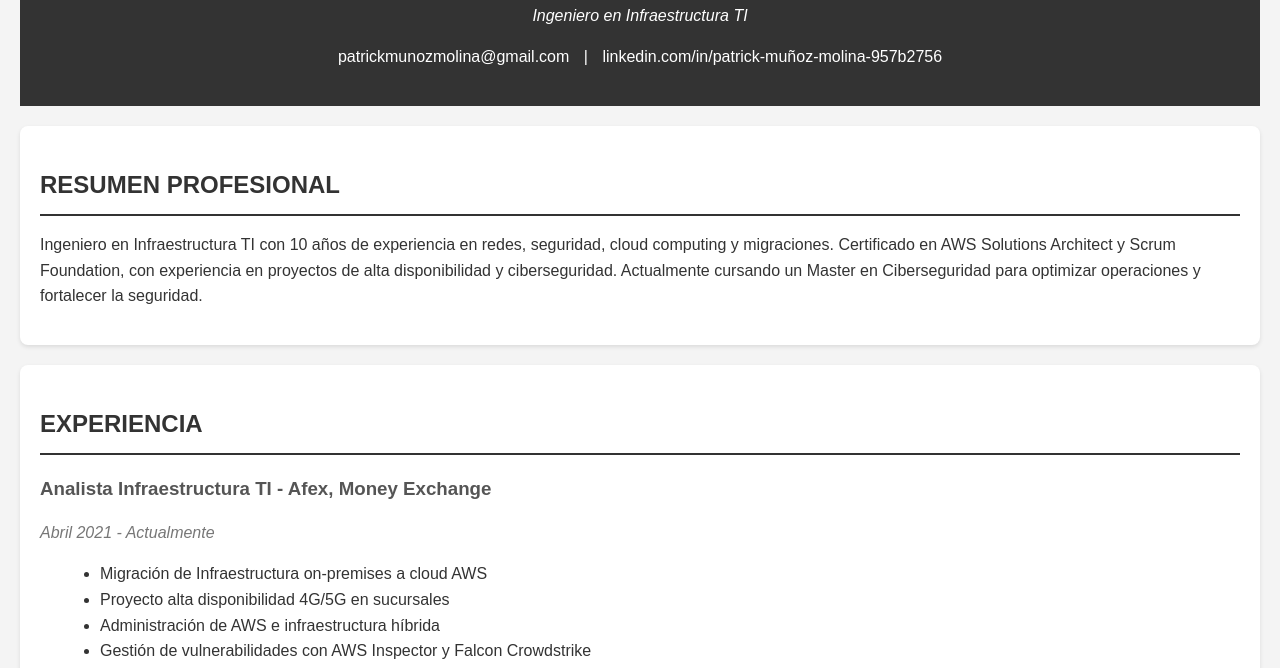
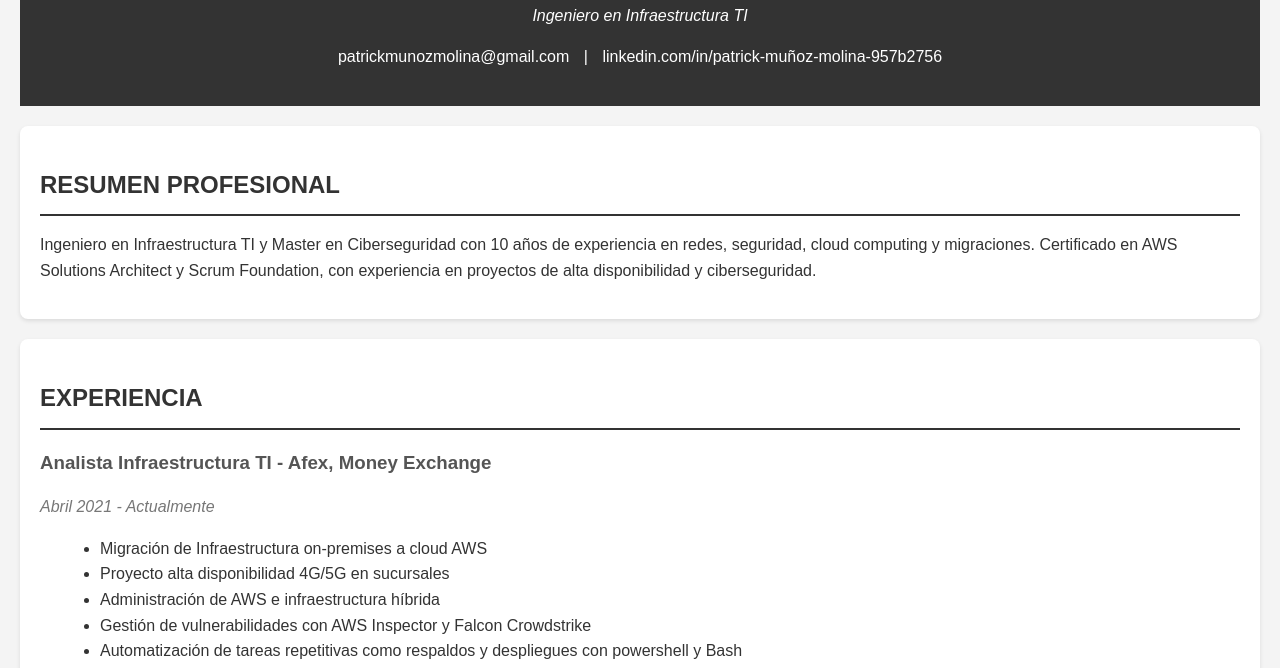
Before and after one commit to patrickmm639/cv, a plain HTML site: page index.html in a window 1280 px wide. Shown: the part 126-794 px from the top of the page. Drawn offline with Linux system fonts and the light colour scheme.

Commit message:
Update index.html
Se modifica el resumen

```diff
--- a/index.html
+++ b/index.html
@@ -17,7 +17,7 @@
 
     <section class="summary">
         <h2>RESUMEN PROFESIONAL</h2>
-        <p>Ingeniero en Infraestructura TI con 10 años de experiencia en redes, seguridad, cloud computing y migraciones. Certificado en AWS Solutions Architect y Scrum Foundation, con experiencia en proyectos de alta disponibilidad y ciberseguridad. Actualmente cursando un Master en Ciberseguridad para optimizar operaciones y fortalecer la seguridad.</p>
+        <p>Ingeniero en Infraestructura TI y Master en Ciberseguridad con 10 años de experiencia en redes, seguridad, cloud computing y migraciones. Certificado en AWS Solutions Architect y Scrum Foundation, con experiencia en proyectos de alta disponibilidad y ciberseguridad.</p>
     </section>
 
     <section class="experience">
```
